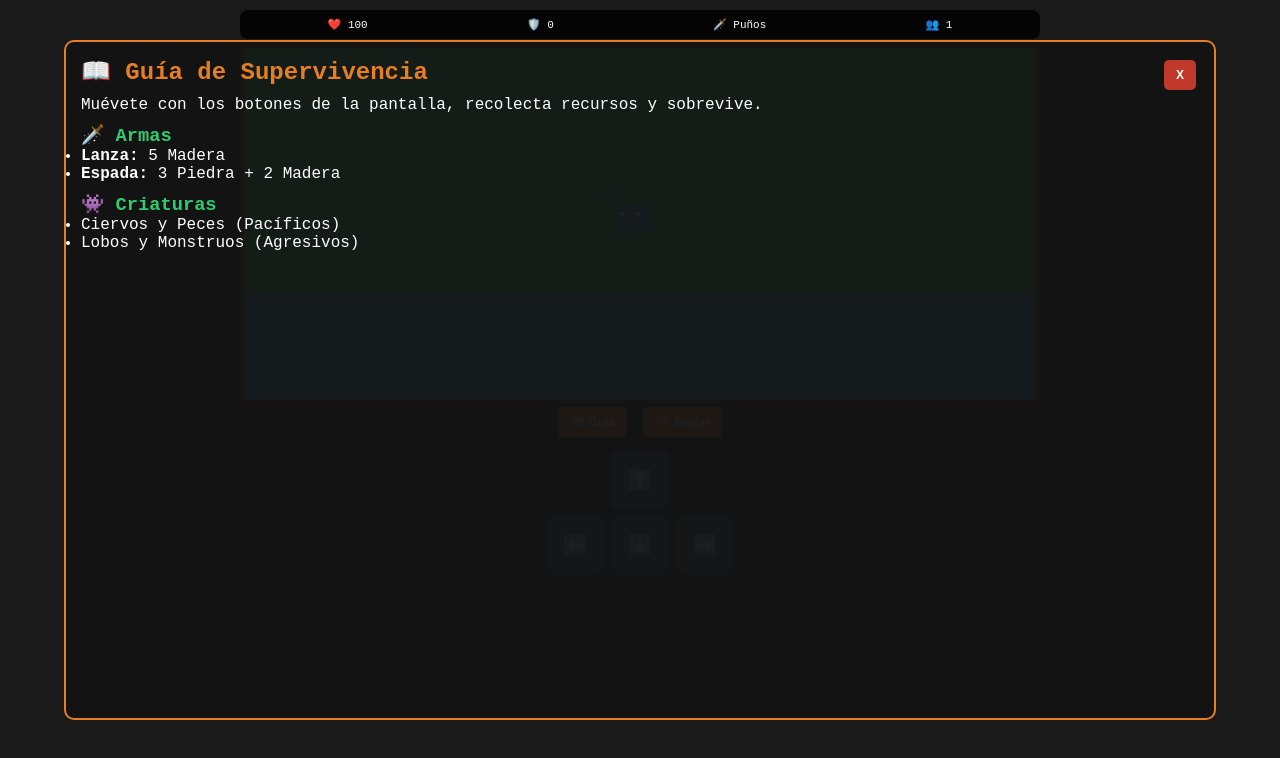
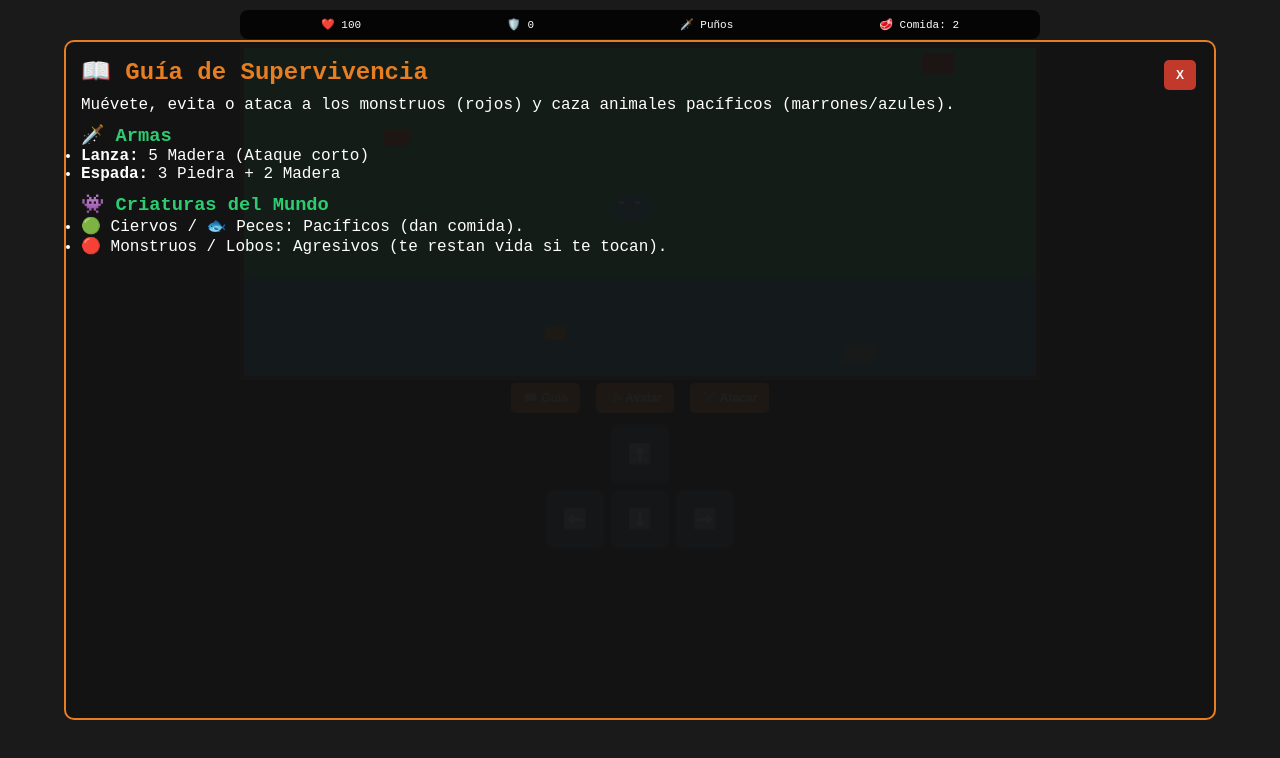
Before and after one commit to achechi768-source/Test-game, a plain HTML site: page Index.html in a window 1280 px wide. Both pictures are taken after a click on the button "📖 Guía". Drawn offline with Linux system fonts and the light colour scheme.

Commit message:
Update Index.html

```diff
--- a/Index.html
+++ b/Index.html
@@ -8,7 +8,7 @@
         * { box-sizing: border-box; margin: 0; padding: 0; user-select: none; }
         body { background-color: #1a1a1a; color: #fff; font-family: 'Courier New', monospace; text-align: center; overflow: hidden; }
         #game-container { position: relative; width: 100vw; height: 100vh; display: flex; flex-direction: column; align-items: center; justify-content: flex-start; padding-top: 10px; }
-        canvas { background-color: #2e8b57; border: 4px solid #4a3728; image-rendering: pixelated; width: 95vw; height: 45vh; max-width: 800px; }
+        canvas { background-color: #2e8b57; border: 4px solid #4a3728; image-rendering: pixelated; width: 95vw; height: 42vh; max-width: 800px; }
 
         /* Panel de Estado */
         .ui-panel { background: rgba(0,0,0,0.8); padding: 8px; border-radius: 8px; font-size: 11px; text-align: left; width: 95vw; max-width: 800px; display: flex; justify-content: space-around; margin-bottom: 5px; }
@@ -16,7 +16,7 @@
         .btn:active { background: #d35400; }
 
         /* Controles de Movimiento en Pantalla */
-        .controls-container { display: grid; grid-template-columns: repeat(3, 60px); grid-template-rows: repeat(2, 60px); gap: 5px; justify-content: center; margin-top: 10px; }
+        .controls-container { display: grid; grid-template-columns: repeat(3, 60px); grid-template-rows: repeat(2, 60px); gap: 5px; justify-content: center; margin-top: 8px; }
         .control-btn { background: #34495e; color: white; border: 2px solid #2c3e50; font-size: 20px; border-radius: 10px; display: flex; align-items: center; justify-content: center; }
         .control-btn:active { background: #2980b9; }
         .btn-up { grid-column: 2; grid-row: 1; }
@@ -39,7 +39,7 @@
         <div>❤️ <span id="hp">100</span></div>
         <div>🛡️ <span id="armor">0</span></div>
         <div>🗡️ <span id="weapon">Puños</span></div>
-        <div>👥 <span id="players">1</span></div>
+        <div>🥩 Comida: <span id="food">2</span></div>
     </div>
 
     <!-- Lienzo del Juego -->
@@ -49,32 +49,33 @@
     <div>
         <button class="btn" onclick="openGuide()">📖 Guía</button>
         <button class="btn" onclick="customizeAvatar()">🎨 Avatar</button>
+        <button class="btn" onclick="attackAction()">⚔️ Atacar</button>
     </div>
 
     <!-- Controles Táctiles para Moverse -->
     <div class="controls-container">
-        <button class="control-btn btn-up" ontouchstart="movePlayer(0, -2)" onmousedown="movePlayer(0, -2)">⬆️</button>
-        <button class="control-btn btn-left" ontouchstart="movePlayer(-2, 0)" onmousedown="movePlayer(-2, 0)">⬅️</button>
-        <button class="control-btn btn-down" ontouchstart="movePlayer(0, 2)" onmousedown="movePlayer(0, 2)">⬇️</button>
-        <button class="control-btn btn-right" ontouchstart="movePlayer(2, 0)" onmousedown="movePlayer(2, 0)">➡️</button>
+        <button class="control-btn btn-up" ontouchstart="movePlayer(0, -3)" onmousedown="movePlayer(0, -3)">⬆️</button>
+        <button class="control-btn btn-left" ontouchstart="movePlayer(-3, 0)" onmousedown="movePlayer(-3, 0)">⬅️</button>
+        <button class="control-btn btn-down" ontouchstart="movePlayer(0, 3)" onmousedown="movePlayer(0, 3)">⬇️</button>
+        <button class="control-btn btn-right" ontouchstart="movePlayer(3, 0)" onmousedown="movePlayer(3, 0)">➡️</button>
     </div>
 
     <!-- Ventana de Guía y Recetas -->
     <div id="guide-modal">
         <button class="btn close-btn" onclick="closeGuide()">X</button>
         <h2>📖 Guía de Supervivencia</h2>
-        <p>Muévete con los botones de la pantalla, recolecta recursos y sobrevive.</p>
+        <p>Muévete, evita o ataca a los monstruos (rojos) y caza animales pacíficos (marrones/azules).</p>
 
         <h3>🗡️ Armas</h3>
         <ul>
-            <li><strong>Lanza:</strong> 5 Madera</li>
+            <li><strong>Lanza:</strong> 5 Madera (Ataque corto)</li>
             <li><strong>Espada:</strong> 3 Piedra + 2 Madera</li>
         </ul>
 
-        <h3>👾 Criaturas</h3>
+        <h3>👾 Criaturas del Mundo</h3>
         <ul>
-            <li>Ciervos y Peces (Pacíficos)</li>
-            <li>Lobos y Monstruos (Agresivos)</li>
+            <li>🟢 Ciervos / 🐟 Peces: Pacíficos (dan comida).</li>
+            <li>🔴 Monstruos / Lobos: Agresivos (te restan vida si te tocan).</li>
         </ul>
     </div>
 </div>
@@ -88,20 +89,43 @@
         y: 90,
         size: 14,
         color: '#3498db',
+        hp: 100,
+        food: 2
     };
 
+    // Entidades del mundo (Criaturas, monstruos y animales acuáticos)
+    let entities = [
+        { x: 50, y: 50, type: 'deer', color: '#d35400', size: 10, dx: 1, dy: 0 },
+        { x: 220, y: 60, type: 'monster', color: '#c0392b', size: 12, dx: -1, dy: 1 },
+        { x: 100, y: 170, type: 'fish', color: '#f39c12', size: 8, dx: 2, dy: 0 }, // En el agua
+        { x: 250, y: 180, type: 'shark', color: '#7f8c8d', size: 12, dx: -1, dy: 0 } // En el agua
+    ];
+
     function movePlayer(dx, dy) {
-        player.x += dx * 4;
-        player.y += dy * 4;
-        // Limitar dentro del mapa
+        player.x += dx * 3;
+        player.y += dy * 3;
         if (player.x < 0) player.x = 0;
         if (player.x > canvas.width - player.size) player.x = canvas.width - player.size;
         if (player.y < 0) player.y = 0;
         if (player.y > canvas.height - player.size) player.y = canvas.height - player.size;
     }
 
-    function gameLoop() {
-        // Césped
+    function attackAction() {
+        // Simple lógica de ataque a criaturas cercanas
+        entities.forEach((ent, index) => {
+            let dist = Math.hypot(player.x - ent.x, player.y - ent.y);
+            if (dist < 25) {
+                if (ent.type === 'deer' || ent.type === 'fish') {
+                    player.food += 1;
+                }
+                entities.splice(index, 1); // Eliminar criatura cazada/derrotada
+            }
+        });
+        document.getElementById('food').innerText = player.food;
+    }
+
+    function updateGame() {
+        // Limpiar pantalla (Césped)
         ctx.fillStyle = '#2ecc71';
         ctx.fillRect(0, 0, canvas.width, canvas.height);
 
@@ -109,14 +133,41 @@
         ctx.fillStyle = '#2980b9';
         ctx.fillRect(0, 140, canvas.width, 60);
 
-        // Dibujar Jugador Estilo Pixel
+        // Mover y dibujar entidades
+        entities.forEach(ent => {
+            ent.x += ent.dx;
+            ent.y += ent.dy;
+
+            // Rebote simple en los bordes
+            if (ent.x <= 0 || ent.x >= canvas.width - ent.size) ent.dx *= -1;
+            if (ent.type === 'fish' || ent.type === 'shark') {
+                if (ent.y <= 145 || ent.y >= canvas.height - ent.size) ent.dy *= -1;
+            } else {
+                if (ent.y <= 0 || ent.y >= 135) ent.dy *= -1;
+            }
+
+            // Colisión con el jugador (Daño si es monstruo)
+            let dist = Math.hypot(player.x - ent.x, player.y - ent.y);
+            if (dist < 12 && (ent.type === 'monster' || ent.type === 'shark')) {
+                player.hp -= 1;
+                document.getElementById('hp').innerText = player.hp;
+            }
+
+            // Dibujar criatura
+            ctx.fillStyle = ent.color;
+            ctx.fillRect(ent.x, ent.y, ent.size, ent.size);
+        });
+
+        // Dibujar Jugador
         ctx.fillStyle = player.color;
         ctx.fillRect(player.x, player.y, player.size, player.size);
-        // Ojos
         ctx.fillStyle = '#fff';
         ctx.fillRect(player.x + 2, player.y + 3, 2, 2);
         ctx.fillRect(player.x + 8, player.y + 3, 2, 2);
+    }
 
+    function gameLoop() {
+        updateGame();
         requestAnimationFrame(gameLoop);
     }
 
```
